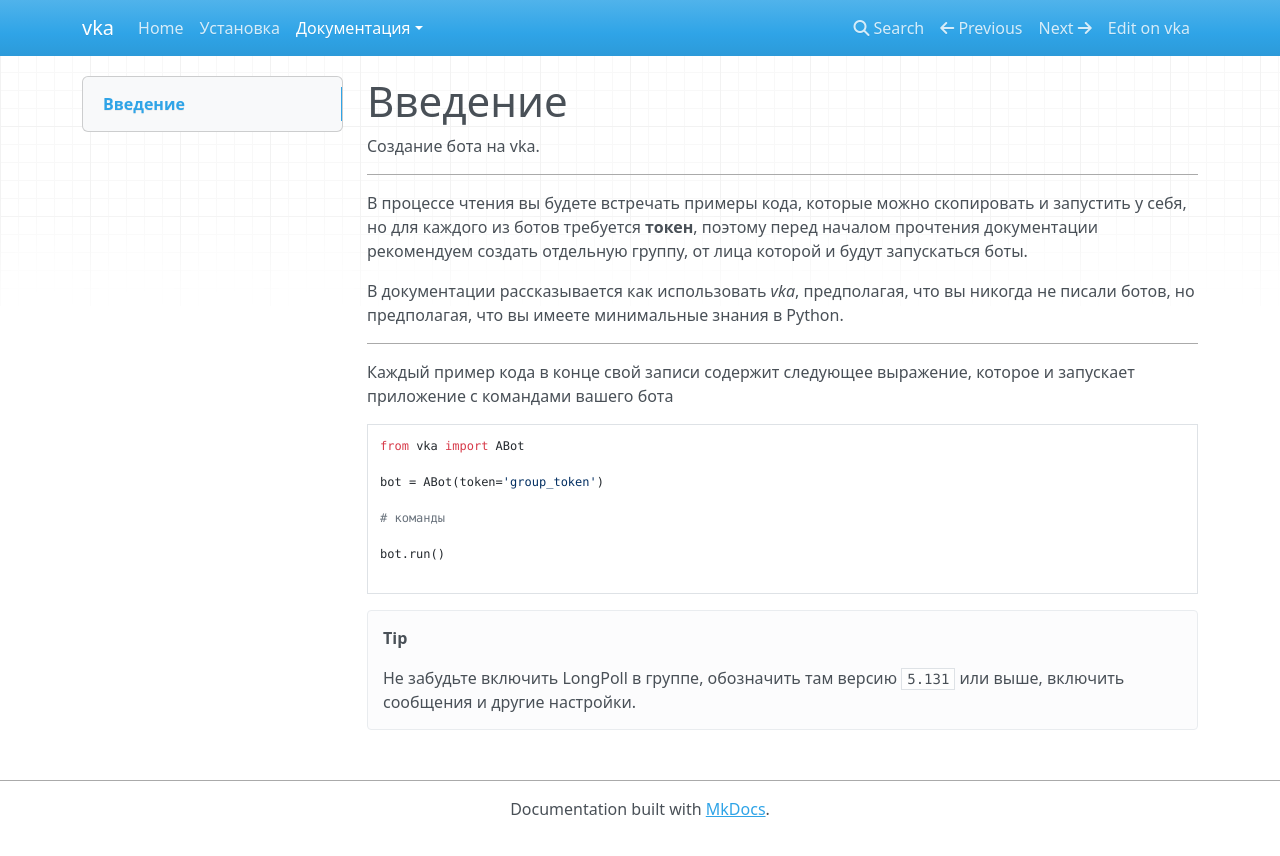
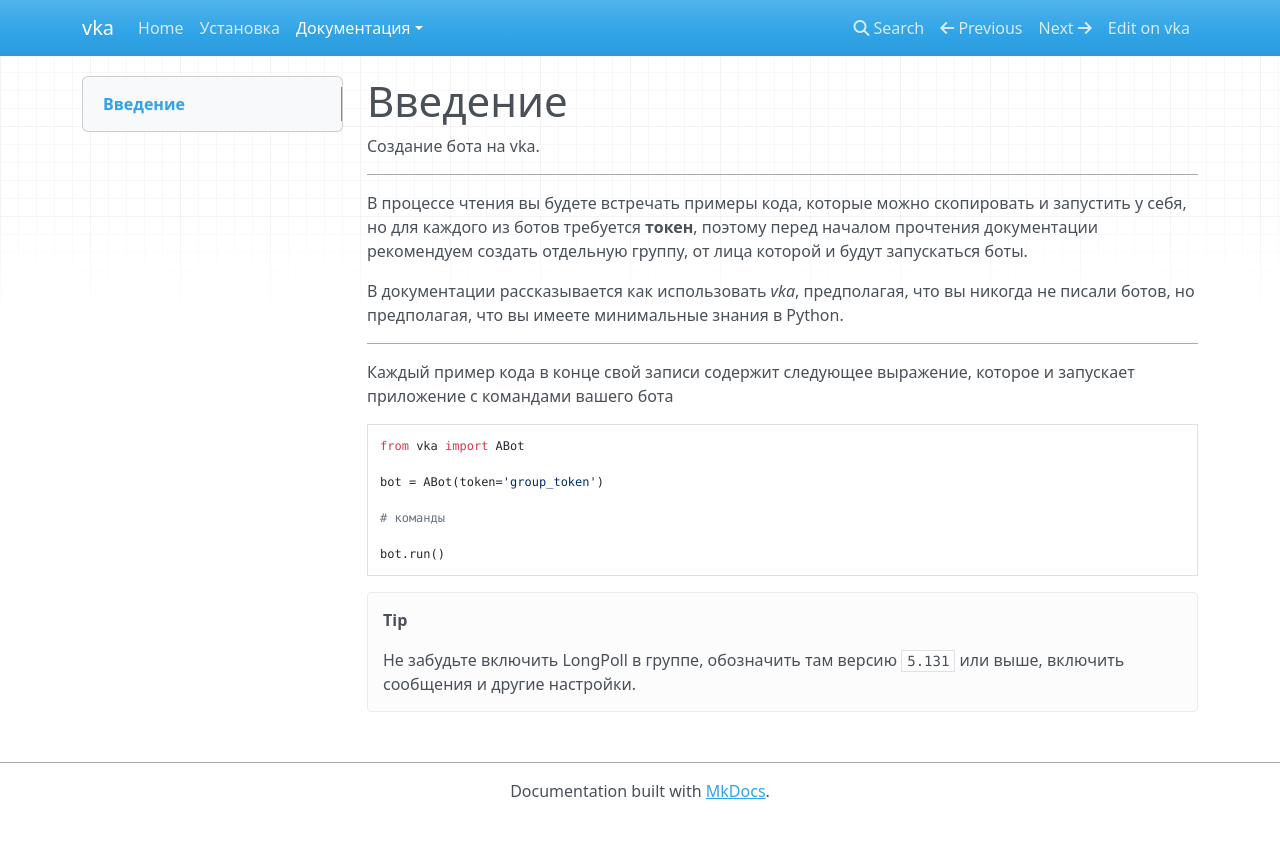
Before and after one commit to MrCreEper002/vka, an MkDocs documentation site: the page built from docs/docs/index.md, in a window 1280 px wide. Shown: the top 856 px of the page. Built offline with MkDocs 1.6.1, drawn with Linux system fonts in a browser that asks for light colours; nearby versions of some CDN libraries.

```diff
--- a/.readthedocs.yaml
+++ b/.readthedocs.yaml
@@ -14,5 +14,6 @@ mkdocs:
   configuration: mkdocs.yml
 
 # Install docs-0.2 building dependencies
-#python:
-#  version: 3.10
+python:
+  install:
+    - requirements: docs/requirements.txt
--- /dev/null
+++ b/docs/requirements.txt
@@ -0,0 +1,4 @@
+mkdocs-material
+markdown-include
+mkdocstrings
+pymdown-extensions
--- a/mkdocs.yml
+++ b/mkdocs.yml
@@ -59,16 +59,16 @@ theme:
 
 markdown_extensions:
     - admonition
-#    - pymdownx.emoji
-#    - pymdownx.magiclink
-#    - pymdownx.snippets:
-#        check_paths: true
-#    - pymdownx.superfences
-#    - pymdownx.tabbed
-#    - pymdownx.tasklist
-#    - pymdownx.snippets
-#    - pymdownx.inlinehilite
-#    - pymdownx.details
+    - pymdownx.emoji
+    - pymdownx.magiclink
+    - pymdownx.snippets:
+        check_paths: true
+    - pymdownx.superfences
+    - pymdownx.tabbed
+    - pymdownx.tasklist
+    - pymdownx.snippets
+    - pymdownx.inlinehilite
+    - pymdownx.details
     - toc:
         permalink: true
 
```
